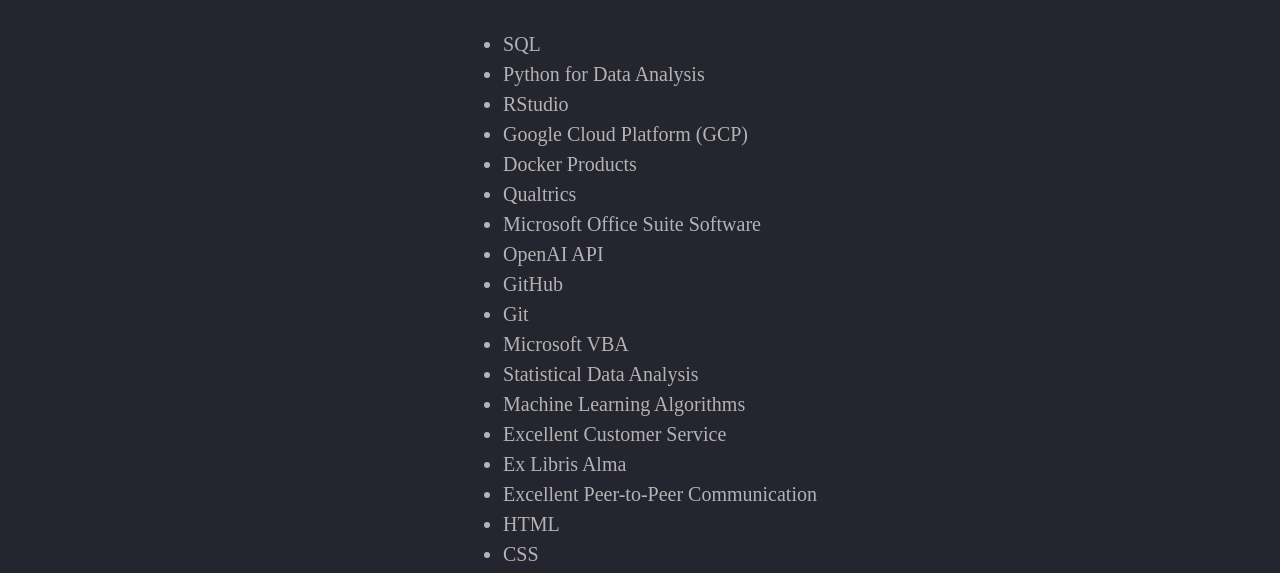
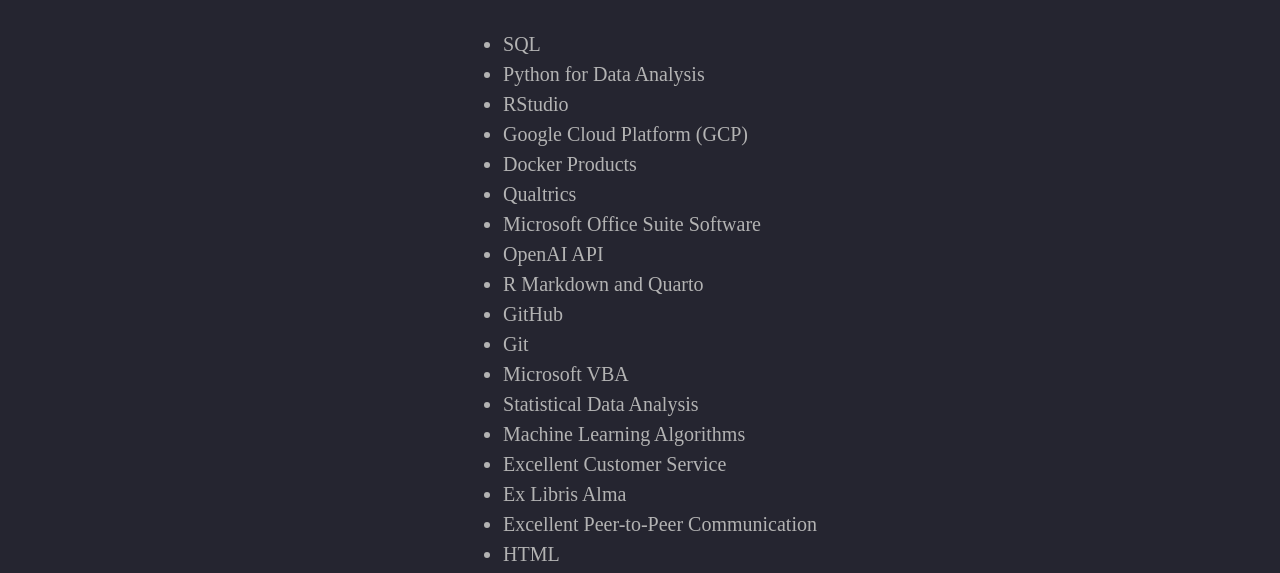
Before and after one commit to scootertb/scootertb.github.io, a plain HTML site: page templates/skills.html in a window 1280 px wide. Shown: the part 227-800 px from the top of the page. Drawn offline with Linux system fonts and the light colour scheme.

Commit message:
Update skills.html

```diff
--- a/templates/skills.html
+++ b/templates/skills.html
@@ -34,6 +34,7 @@
             <li>Qualtrics</li>
             <li>Microsoft Office Suite Software</li>
             <li>OpenAI API</li>
+            <li>R Markdown and Quarto</li>
             <li>GitHub</li>
             <li>Git</li>
             <li>Microsoft VBA</li>
```
